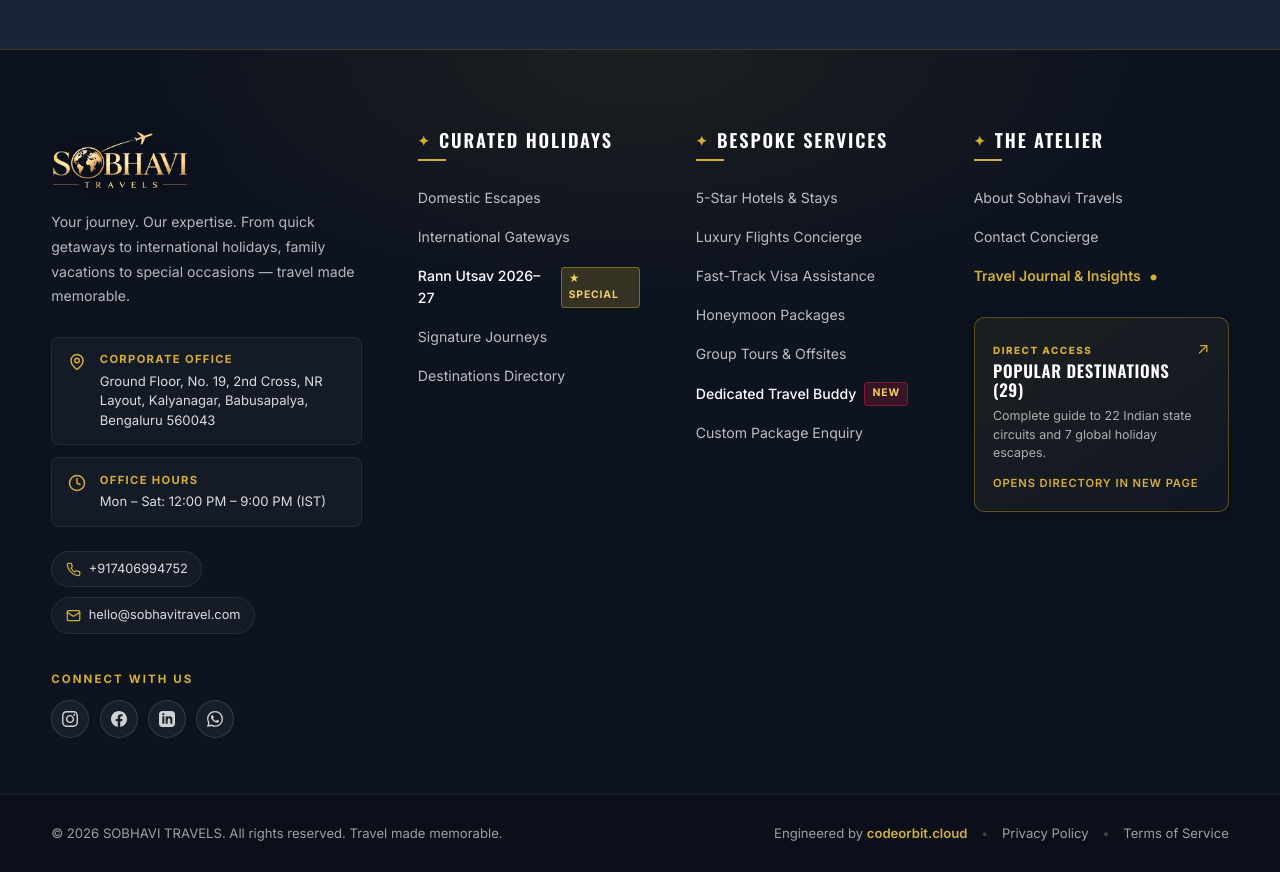
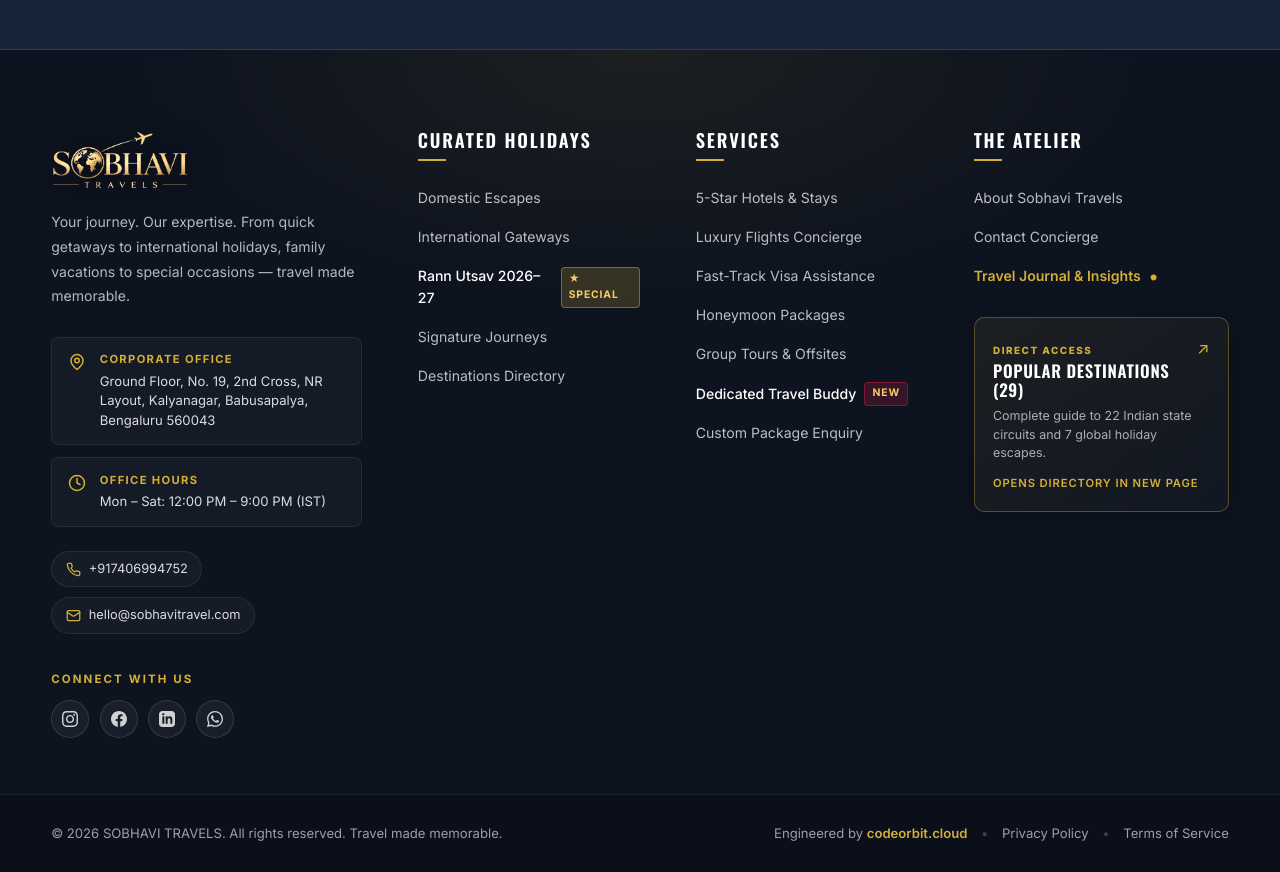
Before and after one commit to Gulshan8285/lumina-travel-luxury, a Next.js app: page / in a window 1280 px wide. Shown: the part 4700-5572 px from the top of the page. Built offline with nearby package versions, Linux system fonts and the light colour scheme; no server answers.

Commit message:
fix: remove star icons from footer column headers and rename Bespoke Services to Services

```diff
--- a/src/components/layout/Footer.tsx
+++ b/src/components/layout/Footer.tsx
@@ -181,9 +181,7 @@ export default function Footer() {
 
             {/* Column 2: Luxury Holidays */}
             <div className={styles.navCol}>
-              <h4 className={styles.colHeader}>
-                <span className={styles.colHeaderGold}>✦</span> Curated Holidays
-              </h4>
+              <h4 className={styles.colHeader}>Curated Holidays</h4>
               <ul className={styles.linkList}>
                 <li>
                   <Link href="/domestic" className={styles.navLink}>Domestic Escapes</Link>
@@ -206,11 +204,9 @@ export default function Footer() {
               </ul>
             </div>
 
-            {/* Column 3: Bespoke Services */}
+            {/* Column 3: Services */}
             <div className={styles.navCol}>
-              <h4 className={styles.colHeader}>
-                <span className={styles.colHeaderGold}>✦</span> Bespoke Services
-              </h4>
+              <h4 className={styles.colHeader}>Services</h4>
               <ul className={styles.linkList}>
                 <li>
                   <Link href="/hotels" className={styles.navLink}>5-Star Hotels & Stays</Link>
@@ -241,9 +237,7 @@ export default function Footer() {
 
             {/* Column 4: The Atelier & Directory */}
             <div className={styles.navCol}>
-              <h4 className={styles.colHeader}>
-                <span className={styles.colHeaderGold}>✦</span> The Atelier
-              </h4>
+              <h4 className={styles.colHeader}>The Atelier</h4>
               <ul className={styles.linkList}>
                 <li>
                   <Link href="/about" className={styles.navLink}>About Sobhavi Travels</Link>
```
